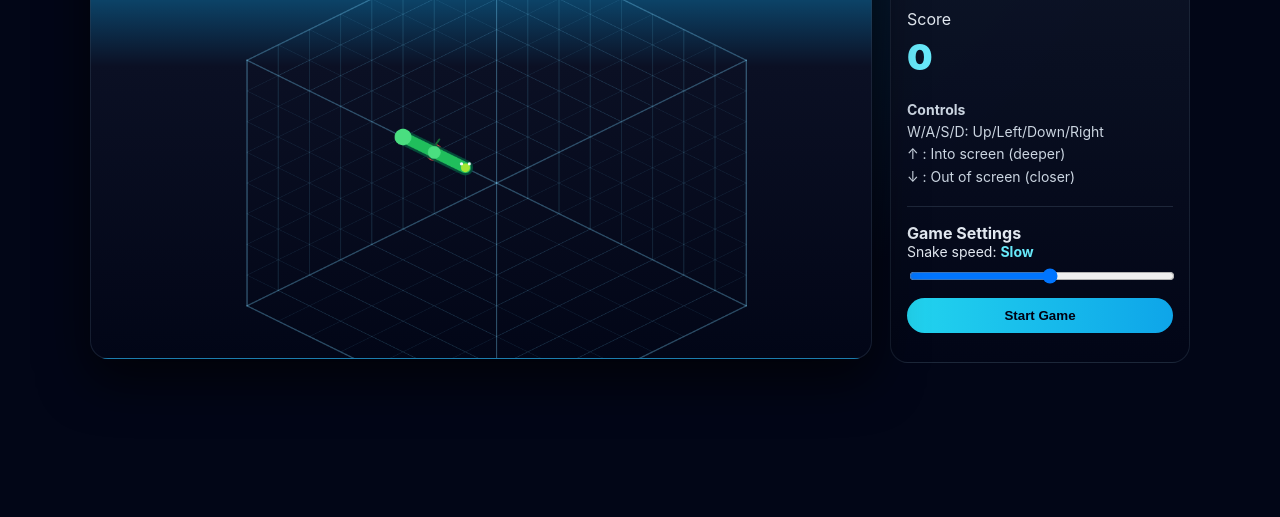
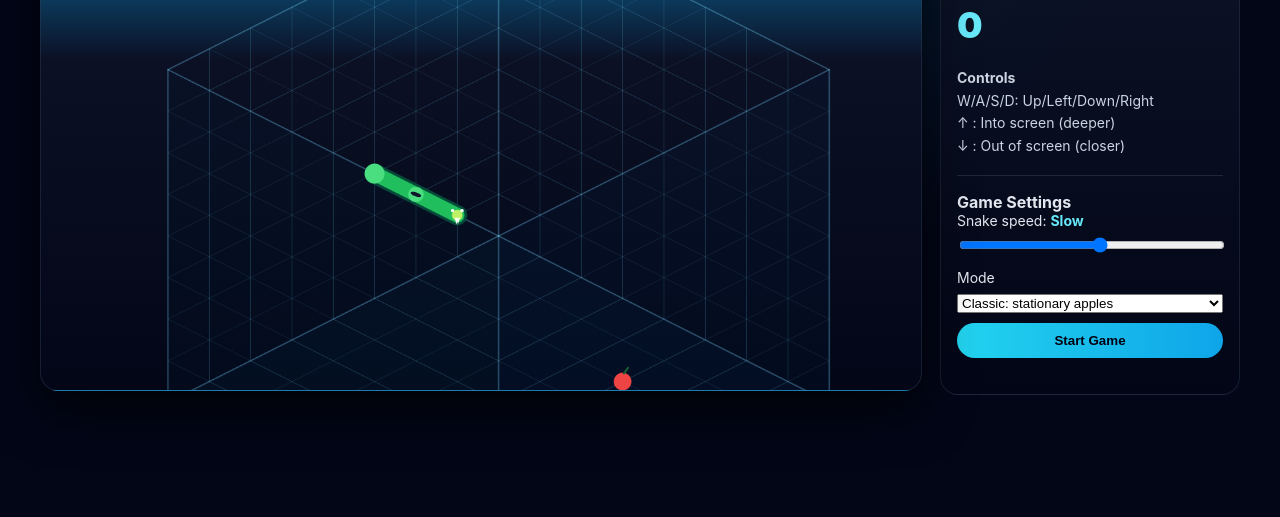
Before and after one commit to ltrgordon/ltrgordon.github.io, a website: page 3d-snake/index.html in a window 1280 px wide. Shown: the part 283-800 px from the top of the page. Drawn offline with Linux system fonts and the light colour scheme.

Commit message:
Enhance 3D snake visuals, portals, and game modes

```diff
--- a/3d-snake/index.html
+++ b/3d-snake/index.html
@@ -8,7 +8,7 @@
     :root{--bg:#020617;--panel:#0f172a;--ink:#e2e8f0;--accent:#22d3ee;}
     *{box-sizing:border-box}
     body{margin:0;font-family:Inter,system-ui,Segoe UI,Arial,sans-serif;background:radial-gradient(circle at top,#082f49 0%,#020617 58%);color:var(--ink);min-height:100vh;display:grid;place-items:center;padding:20px}
-    .game-shell{width:min(1100px,95vw);display:grid;grid-template-columns:1fr 300px;gap:18px}
+    .game-shell{width:min(1200px,97vw);display:grid;grid-template-columns:1fr 300px;gap:18px}
     canvas{width:100%;aspect-ratio:16/10;background:linear-gradient(180deg,#0ea5e9,#0b1024 40%,#020617);border-radius:18px;border:1px solid #33415566;box-shadow:0 20px 50px #000a}
     .panel{background:linear-gradient(180deg,#0f172aee,#020617ee);border:1px solid #33415566;border-radius:18px;padding:16px}
     .score{font-size:36px;font-weight:900;color:#67e8f9;margin:6px 0 20px}
@@ -20,7 +20,7 @@
     .stage{position:relative}
     .settings{margin-top:18px;padding-top:16px;border-top:1px solid #33415588}
     .settings label{display:block;font-size:14px;margin-bottom:6px}
-    .settings input{width:100%}
+    .settings input,.settings select{width:100%}
     .settings .value{color:#67e8f9;font-weight:700}
     .settings button{margin-top:10px;width:100%;border:none;background:linear-gradient(90deg,#22d3ee,#0ea5e9);color:#001;padding:10px 14px;border-radius:999px;font-weight:800;cursor:pointer}
     @media(max-width:900px){.game-shell{grid-template-columns:1fr}}
@@ -29,7 +29,7 @@
 <body>
   <div class="game-shell">
     <div class="stage">
-      <canvas id="game" width="1200" height="760"></canvas>
+      <canvas id="game" width="1320" height="820"></canvas>
       <div class="overlay" id="overlay">
         <div>
           <h2>GAME OVER</h2>
@@ -52,6 +52,12 @@
         <strong>Game Settings</strong>
         <label for="speedRange">Snake speed: <span id="speedLabel" class="value">Slow</span></label>
         <input id="speedRange" type="range" min="120" max="420" step="20" value="280" />
+        <label for="modeSelect" style="margin-top:12px">Mode</label>
+        <select id="modeSelect">
+          <option value="apple">Classic: stationary apples</option>
+          <option value="mouse">Hunt mouse: moving mouse target</option>
+          <option value="mixed">Mixed: apples + mice spawn</option>
+        </select>
         <button id="startBtn">Start Game</button>
       </div>
     </aside>
@@ -68,8 +74,10 @@ const restartBtn = document.getElementById('restartBtn');
 const speedRange = document.getElementById('speedRange');
 const speedLabel = document.getElementById('speedLabel');
 const startBtn = document.getElementById('startBtn');
+const modeSelect = document.getElementById('modeSelect');
 
-let snake, dir, nextDir, apple, score, over, running=false, acc=0;
+let snake, dir, nextDir, score, over, running=false, acc=0;
+let mode='apple', targets=[], portals=[];
 let speedMs = Number(speedRange.value);
 
 const dirs = {
@@ -86,12 +94,26 @@ function updateSpeedLabel(){
 
 function reset(){
   snake=[{x:3,y:4,z:4},{x:2,y:4,z:4},{x:1,y:4,z:4}];
-  dir=dirs.right; nextDir=dir; score=0; over=false; acc=0;
-  placeApple(); scoreEl.textContent = score; overlay.classList.remove('show');
+  dir=dirs.right; nextDir=dir; score=0; over=false; acc=0; portals=[];
+  initTargets();
+  scoreEl.textContent = score; overlay.classList.remove('show');
 }
-function placeApple(){
-  do { apple={x:(Math.random()*SIZE)|0,y:(Math.random()*SIZE)|0,z:(Math.random()*SIZE)|0}; }
-  while(snake.some(s=>eq(s,apple)));
+function randomFreeCell(){
+  let c;
+  do { c={x:(Math.random()*SIZE)|0,y:(Math.random()*SIZE)|0,z:(Math.random()*SIZE)|0}; }
+  while(snake.some(s=>eq(s,c)) || targets.some(t=>eq(t.pos,c)));
+  return c;
+}
+function spawnTarget(type){ targets.push({type, pos: randomFreeCell(), moveAcc: 0}); }
+function initTargets(){
+  targets=[];
+  if(mode==='mouse') spawnTarget('mouse');
+  else { spawnTarget('apple'); if(mode==='mixed') spawnTarget(Math.random()<0.5?'mouse':'apple'); }
+}
+function replenishTargets(){
+  if(mode==='apple') while(targets.length<1) spawnTarget('apple');
+  else if(mode==='mouse') while(targets.length<1) spawnTarget('mouse');
+  else while(targets.length<2) spawnTarget(Math.random()<0.5?'mouse':'apple');
 }
 
 window.addEventListener('keydown', e=>{
@@ -103,36 +125,35 @@ window.addEventListener('keydown', e=>{
 });
 
 restartBtn.onclick=()=>{ reset(); running=true; };
-startBtn.onclick=()=>{ speedMs = Number(speedRange.value); reset(); running=true; };
+startBtn.onclick=()=>{ speedMs = Number(speedRange.value); mode = modeSelect.value; reset(); running=true; };
 speedRange.addEventListener('input', ()=>{ speedMs = Number(speedRange.value); updateSpeedLabel(); });
 
 function project(p){
-  const cx=canvas.width*0.52, cy=canvas.height*0.64;
-  const u=48;
+  const cx=canvas.width*0.52, cy=canvas.height*0.72;
+  const u=62;
   const sx=u, sy=u*0.5, sz=u;
   return {x:cx+(p.x-p.y)*sx,y:cy+(p.x+p.y)*sy - p.z*sz, zOrder:p.x+p.y+p.z};
 }
 
 function drawCube(){
+  const face = (points, fill) => { ctx.fillStyle=fill; ctx.beginPath(); ctx.moveTo(points[0].x,points[0].y); for(let i=1;i<points.length;i++) ctx.lineTo(points[i].x,points[i].y); ctx.closePath(); ctx.fill(); };
+  face([project({x:0,y:0,z:0}),project({x:SIZE,y:0,z:0}),project({x:SIZE,y:SIZE,z:0}),project({x:0,y:SIZE,z:0})],'rgba(12,38,68,0.16)');
+  face([project({x:0,y:SIZE,z:0}),project({x:SIZE,y:SIZE,z:0}),project({x:SIZE,y:SIZE,z:SIZE}),project({x:0,y:SIZE,z:SIZE})],'rgba(7,26,47,0.24)');
+  face([project({x:SIZE,y:0,z:0}),project({x:SIZE,y:SIZE,z:0}),project({x:SIZE,y:SIZE,z:SIZE}),project({x:SIZE,y:0,z:SIZE})],'rgba(8,30,56,0.21)');
+
   const corners=[];
   for(const z of [0,SIZE]) for(const y of [0,SIZE]) for(const x of [0,SIZE]) corners.push(project({x,y,z}));
   const edge = [[0,1],[0,2],[0,4],[1,3],[1,5],[2,3],[2,6],[3,7],[4,5],[4,6],[5,7],[6,7]];
 
-  ctx.strokeStyle='rgba(125,211,252,.12)'; ctx.lineWidth=1;
+  ctx.strokeStyle='rgba(125,211,252,.13)'; ctx.lineWidth=1;
   for(let i=1;i<SIZE;i++){
     for(let j=0;j<=SIZE;j+=SIZE){
-      let a=project({x:i,y:0,z:j}), b=project({x:i,y:SIZE,z:j});
-      ctx.beginPath(); ctx.moveTo(a.x,a.y); ctx.lineTo(b.x,b.y); ctx.stroke();
-      a=project({x:0,y:i,z:j}); b=project({x:SIZE,y:i,z:j});
-      ctx.beginPath(); ctx.moveTo(a.x,a.y); ctx.lineTo(b.x,b.y); ctx.stroke();
-      a=project({x:j,y:0,z:i}); b=project({x:j,y:SIZE,z:i});
-      ctx.beginPath(); ctx.moveTo(a.x,a.y); ctx.lineTo(b.x,b.y); ctx.stroke();
-      a=project({x:0,y:j,z:i}); b=project({x:SIZE,y:j,z:i});
-      ctx.beginPath(); ctx.moveTo(a.x,a.y); ctx.lineTo(b.x,b.y); ctx.stroke();
-      a=project({x:0,y:i,z:0}); b=project({x:0,y:i,z:SIZE});
-      ctx.beginPath(); ctx.moveTo(a.x,a.y); ctx.lineTo(b.x,b.y); ctx.stroke();
-      a=project({x:i,y:0,z:0}); b=project({x:i,y:0,z:SIZE});
-      ctx.beginPath(); ctx.moveTo(a.x,a.y); ctx.lineTo(b.x,b.y); ctx.stroke();
+      let a=project({x:i,y:0,z:j}), b=project({x:i,y:SIZE,z:j}); ctx.beginPath(); ctx.moveTo(a.x,a.y); ctx.lineTo(b.x,b.y); ctx.stroke();
+      a=project({x:0,y:i,z:j}); b=project({x:SIZE,y:i,z:j}); ctx.beginPath(); ctx.moveTo(a.x,a.y); ctx.lineTo(b.x,b.y); ctx.stroke();
+      a=project({x:j,y:0,z:i}); b=project({x:j,y:SIZE,z:i}); ctx.beginPath(); ctx.moveTo(a.x,a.y); ctx.lineTo(b.x,b.y); ctx.stroke();
+      a=project({x:0,y:j,z:i}); b=project({x:SIZE,y:j,z:i}); ctx.beginPath(); ctx.moveTo(a.x,a.y); ctx.lineTo(b.x,b.y); ctx.stroke();
+      a=project({x:0,y:i,z:0}); b=project({x:0,y:i,z:SIZE}); ctx.beginPath(); ctx.moveTo(a.x,a.y); ctx.lineTo(b.x,b.y); ctx.stroke();
+      a=project({x:i,y:0,z:0}); b=project({x:i,y:0,z:SIZE}); ctx.beginPath(); ctx.moveTo(a.x,a.y); ctx.lineTo(b.x,b.y); ctx.stroke();
     }
   }
 
@@ -146,55 +167,95 @@ function drawApple(cell){
   ctx.fillStyle='#ef4444'; ctx.beginPath(); ctx.arc(p.x,p.y,s*0.55,0,Math.PI*2); ctx.fill();
   ctx.strokeStyle='#166534'; ctx.lineWidth=3; ctx.beginPath(); ctx.moveTo(p.x+2,p.y-s*0.5); ctx.lineTo(p.x+8,p.y-s*0.85); ctx.stroke();
 }
+function drawMouse(cell){
+  const p = project({x:cell.x+0.5,y:cell.y+0.5,z:cell.z+0.5});
+  ctx.fillStyle = '#9ca3af';
+  ctx.beginPath(); ctx.ellipse(p.x,p.y,14,9,0,0,Math.PI*2); ctx.fill();
+  ctx.beginPath(); ctx.ellipse(p.x-9,p.y-5,5,5,0,0,Math.PI*2); ctx.fill();
+  ctx.beginPath(); ctx.ellipse(p.x+9,p.y-5,5,5,0,0,Math.PI*2); ctx.fill();
+  ctx.fillStyle = '#111827'; ctx.beginPath(); ctx.arc(p.x+7,p.y,1.8,0,Math.PI*2); ctx.fill(); ctx.beginPath(); ctx.arc(p.x-7,p.y,1.8,0,Math.PI*2); ctx.fill();
+  ctx.strokeStyle = '#fda4af'; ctx.lineWidth = 2; ctx.beginPath(); ctx.moveTo(p.x-13,p.y+2); ctx.quadraticCurveTo(p.x-25,p.y+6,p.x-30,p.y+14); ctx.stroke();
+}
+function drawPortals(){
+  for(const portal of portals){
+    const alpha = Math.max(0, 1 - portal.life / 850); if(alpha<=0) continue;
+    [portal.from, portal.to].forEach((cell,idx)=>{
+      const p = project({x:cell.x+0.5,y:cell.y+0.5,z:cell.z+0.5});
+      const base = 16 + portal.life * 0.018 + idx * 2;
+      for(let i=0;i<3;i++){
+        ctx.strokeStyle = `rgba(${i===1?34:56},${i===1?211:189},255,${alpha*(0.75-i*0.2)})`;
+        ctx.lineWidth = 2.5 - i*0.5;
+        ctx.beginPath(); ctx.ellipse(p.x,p.y,base+i*6,base*0.55+i*4,0.3,0,Math.PI*2); ctx.stroke();
+      }
+    });
+  }
+}
 
 function drawSnake(){
   const points = snake.map(s => project({x:s.x+0.5,y:s.y+0.5,z:s.z+0.5}));
   if(points.length > 1){
-    ctx.strokeStyle='rgba(6,78,59,0.95)';
-    ctx.lineJoin='round'; ctx.lineCap='round'; ctx.lineWidth=24;
-    ctx.beginPath(); ctx.moveTo(points[0].x, points[0].y);
-    for(let i=1;i<points.length;i++) ctx.lineTo(points[i].x, points[i].y);
-    ctx.stroke();
-
-    ctx.strokeStyle='rgba(34,197,94,0.95)'; ctx.lineWidth=17;
-    ctx.beginPath(); ctx.moveTo(points[0].x, points[0].y);
-    for(let i=1;i<points.length;i++) ctx.lineTo(points[i].x, points[i].y);
-    ctx.stroke();
+    ctx.strokeStyle='rgba(6,78,59,0.95)'; ctx.lineJoin='round'; ctx.lineCap='round'; ctx.lineWidth=30;
+    ctx.beginPath(); ctx.moveTo(points[0].x, points[0].y); for(let i=1;i<points.length;i++) ctx.lineTo(points[i].x, points[i].y); ctx.stroke();
+    ctx.strokeStyle='rgba(34,197,94,0.95)'; ctx.lineWidth=22;
+    ctx.beginPath(); ctx.moveTo(points[0].x, points[0].y); for(let i=1;i<points.length;i++) ctx.lineTo(points[i].x, points[i].y); ctx.stroke();
   }
 
   points.slice().reverse().forEach((p, idx)=>{
-    const t = idx/(points.length-1 || 1);
-    const r = 7 + (1-t)*6;
-    ctx.fillStyle = idx === points.length-1 ? '#a3e635' : '#4ade80';
+    const t = idx/(points.length-1 || 1); const r = 8 + (1-t)*7;
+    ctx.fillStyle = idx === points.length-1 ? '#bef264' : '#4ade80';
     ctx.beginPath(); ctx.arc(p.x,p.y,r,0,Math.PI*2); ctx.fill();
+    if(idx > 0 && idx < points.length-1){ ctx.fillStyle='#0f172a'; ctx.beginPath(); ctx.ellipse(p.x,p.y,r*0.72,r*0.26,idx%2?0.32:-0.32,0,Math.PI*2); ctx.fill(); }
   });
 
   const head = points[0];
-  ctx.fillStyle='#f8fafc';
-  ctx.beginPath(); ctx.arc(head.x-6,head.y-6,2.3,0,Math.PI*2); ctx.fill();
-  ctx.beginPath(); ctx.arc(head.x+6,head.y-6,2.3,0,Math.PI*2); ctx.fill();
+  ctx.fillStyle='#f8fafc'; ctx.beginPath(); ctx.arc(head.x-7,head.y-7,2.5,0,Math.PI*2); ctx.fill(); ctx.beginPath(); ctx.arc(head.x+7,head.y-7,2.5,0,Math.PI*2); ctx.fill();
+  ctx.fillStyle = '#ffffff';
+  ctx.beginPath(); ctx.moveTo(head.x-4,head.y+4); ctx.lineTo(head.x-1,head.y+14); ctx.lineTo(head.x+1,head.y+4); ctx.closePath(); ctx.fill();
+  ctx.beginPath(); ctx.moveTo(head.x+4,head.y+4); ctx.lineTo(head.x+1,head.y+14); ctx.lineTo(head.x-1,head.y+4); ctx.closePath(); ctx.fill();
+}
+
+function moveMice(dt){
+  for(const t of targets){
+    if(t.type !== 'mouse') continue;
+    t.moveAcc += dt;
+    if(t.moveAcc < 1300) continue;
+    t.moveAcc = 0;
+    const options = [dirs.left, dirs.right, dirs.up, dirs.down, dirs.in, dirs.out].sort(()=>Math.random()-0.5);
+    for(const d of options){
+      const next = {x:t.pos.x+d.x,y:t.pos.y+d.y,z:t.pos.z+d.z};
+      if(next.x<0||next.y<0||next.z<0||next.x>=SIZE||next.y>=SIZE||next.z>=SIZE) continue;
+      if(snake.some(s=>eq(s,next)) || targets.some(other=>other!==t&&eq(other.pos,next))) continue;
+      t.pos = next; break;
+    }
+  }
 }
 
 function tick(){
   dir=nextDir;
-  const n={x:wrap(snake[0].x+dir.x),y:wrap(snake[0].y+dir.y),z:wrap(snake[0].z+dir.z)};
+  const head = snake[0];
+  const raw={x:head.x+dir.x,y:head.y+dir.y,z:head.z+dir.z};
+  const n={x:wrap(raw.x),y:wrap(raw.y),z:wrap(raw.z)};
+  if(raw.x!==n.x || raw.y!==n.y || raw.z!==n.z) portals.push({from:{...head},to:{...n},life:0});
   if(snake.some(s=>eq(s,n))){over=true; running=false; overlay.classList.add('show'); finalScoreEl.textContent=`Score: ${score}`; return;}
   snake.unshift(n);
-  if(eq(n,apple)){score++; scoreEl.textContent=score; placeApple();}
+  const hit = targets.findIndex(t=>eq(t.pos,n));
+  if(hit>=0){score++; scoreEl.textContent=score; targets.splice(hit,1); replenishTargets();}
   else snake.pop();
 }
 
 function draw(){
   ctx.clearRect(0,0,canvas.width,canvas.height);
   drawCube();
-  drawApple(apple);
+  drawPortals();
+  targets.slice().sort((a,b)=>(a.pos.x+a.pos.y+a.pos.z)-(b.pos.x+b.pos.y+b.pos.z)).forEach(t=>t.type==='apple'?drawApple(t.pos):drawMouse(t.pos));
   drawSnake();
 }
 
 let last=performance.now();
 function frame(t){
   const dt=t-last; last=t;
-  if(running && !over){acc+=dt; while(acc>=speedMs){tick(); acc-=speedMs;}}
+  portals.forEach(p=>{p.life += dt;}); portals = portals.filter(p=>p.life < 850);
+  if(running && !over){acc+=dt; moveMice(dt); while(acc>=speedMs){tick(); acc-=speedMs;}}
   draw(); requestAnimationFrame(frame);
 }
 updateSpeedLabel();
```
